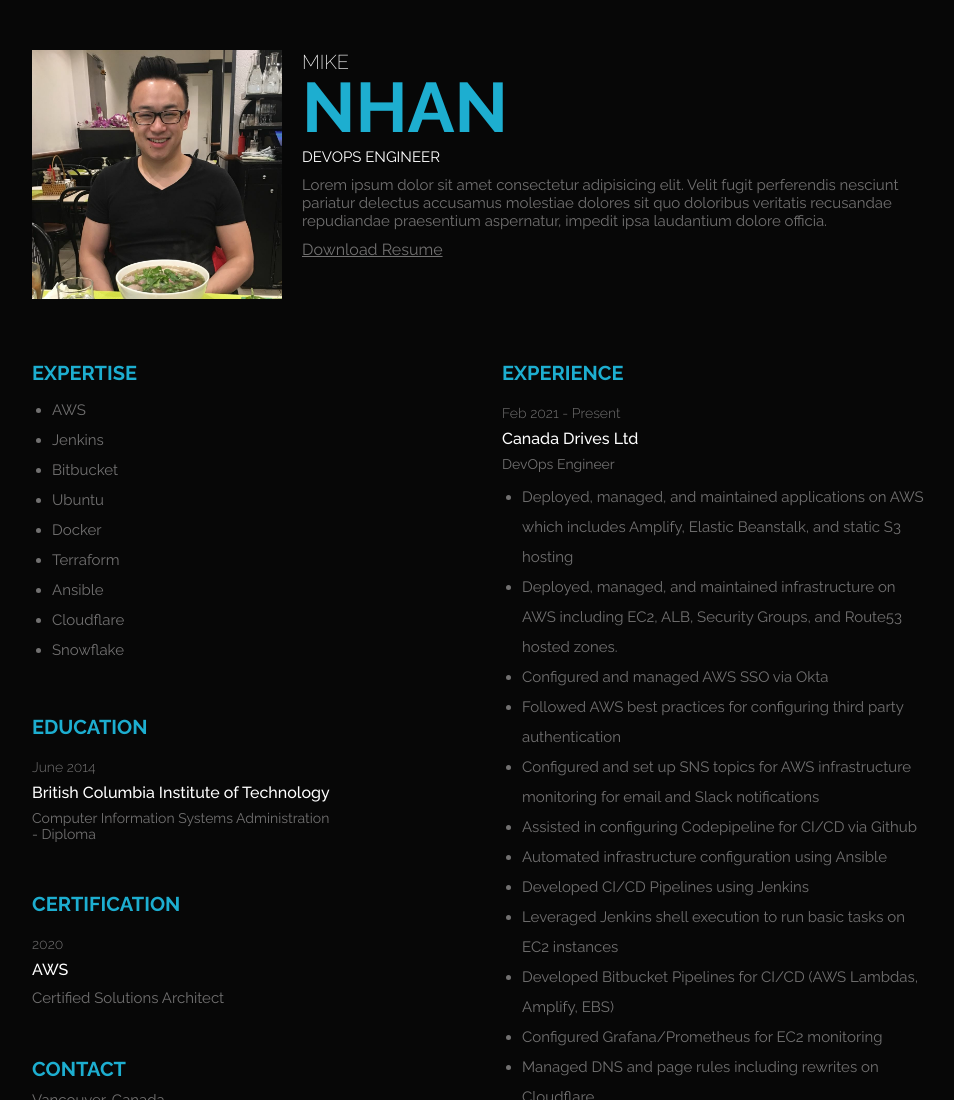
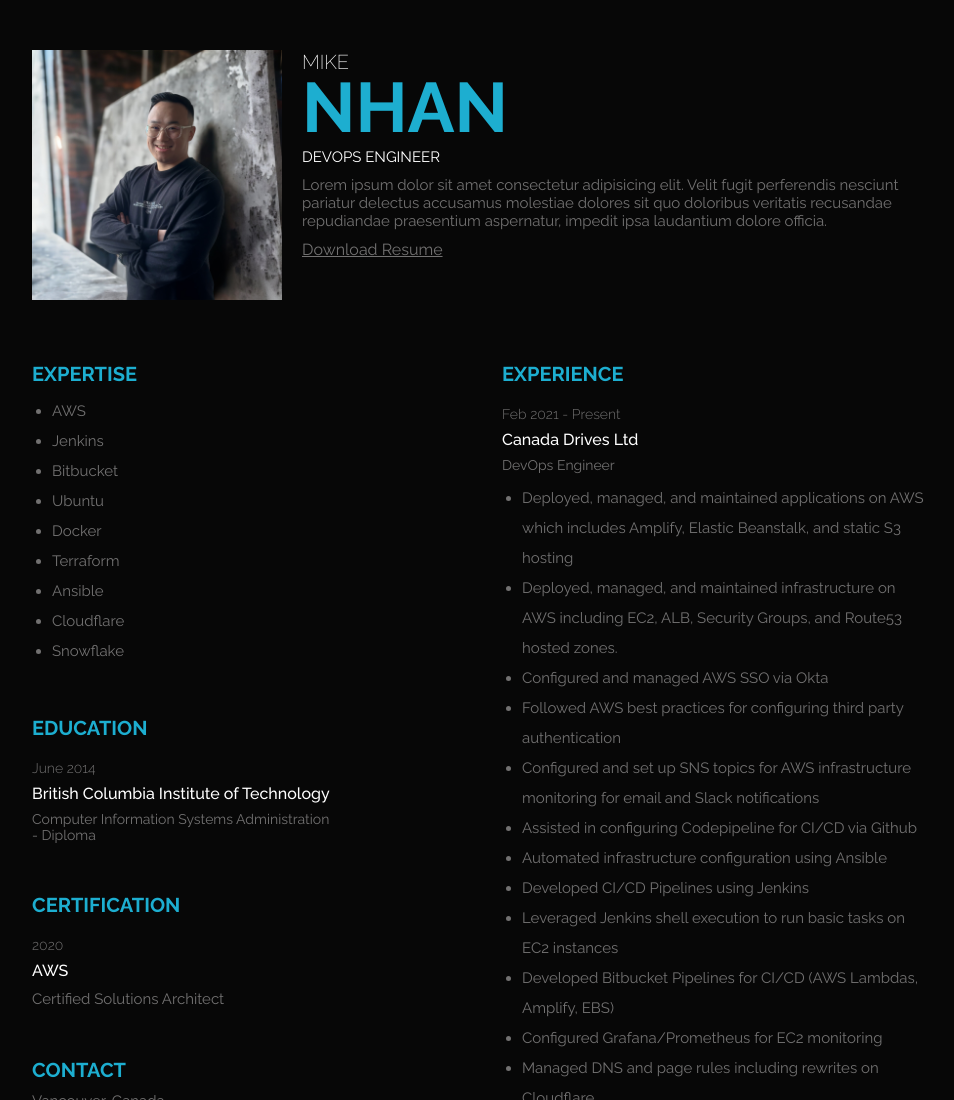
Before and after one commit to mikenhan/cloud_resume, a plain HTML site: page terraform/resume/index.html in a window 1280 px wide. Shown: the top 1100 px of the page, without its empty margins (158-1112 px from the left). Drawn offline with nearby package versions, Linux system fonts and the light colour scheme.

Commit message:
update profile photo

```diff
--- a/terraform/resume/index.html
+++ b/terraform/resume/index.html
@@ -15,7 +15,7 @@
         <div class="profile">
             <div class="profile_container">
                 <div class="profile_profileImg">
-                    <img src="./images/profile.jpeg" alt="Mike Nhan">
+                    <img src="./images/profile.jpg" alt="Mike Nhan">
                 </div>
                 <div>
                     <h1 class="profile_name">
```
Also changed, not shown: terraform/resume/images/profile.jpeg (deleted), terraform/resume/images/profile.jpg (added), 4 other files.
